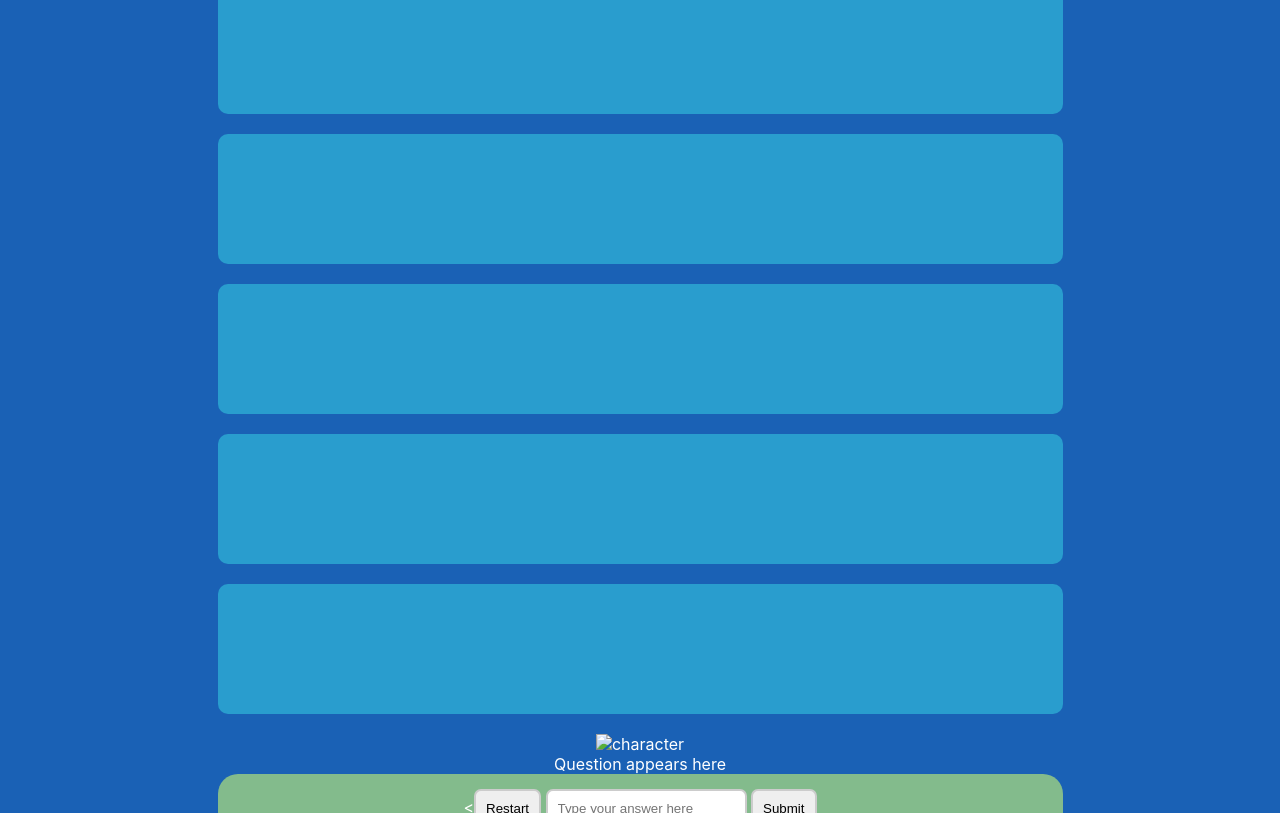
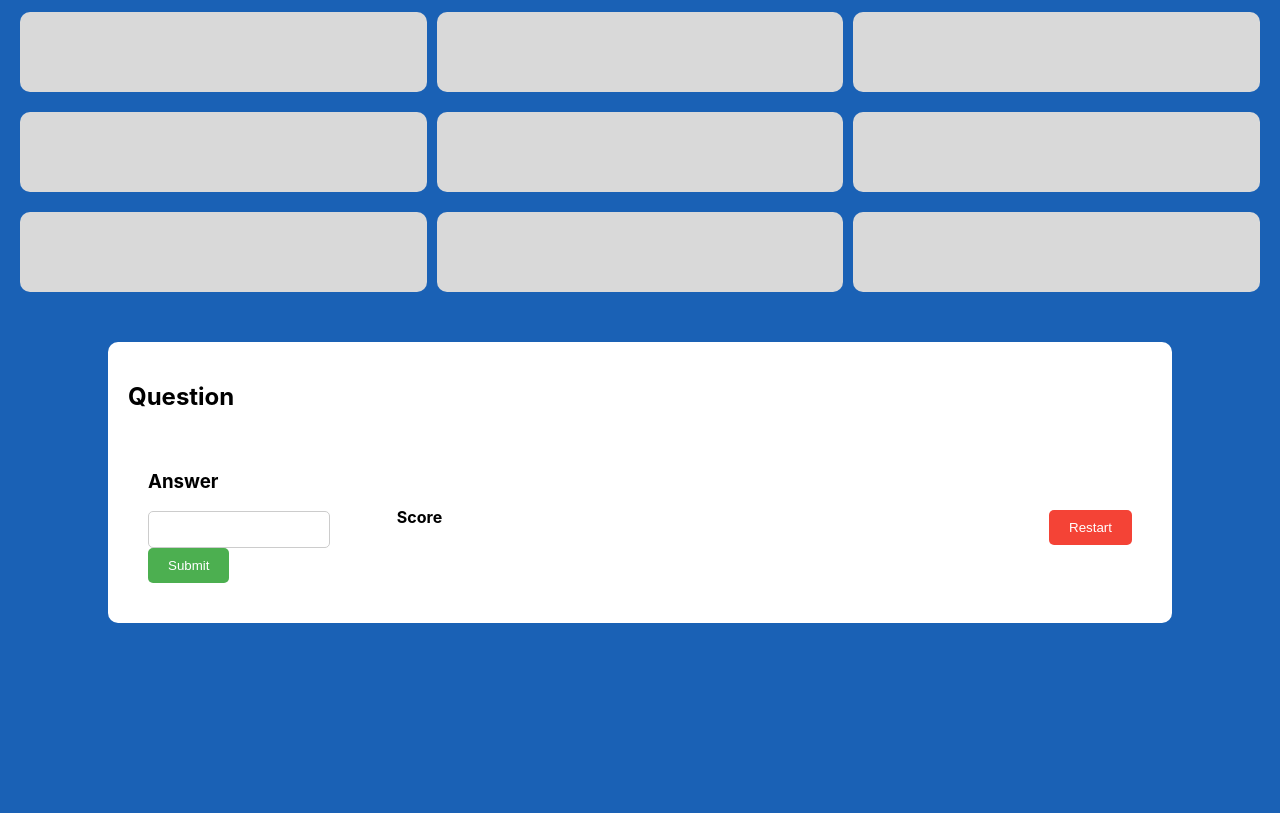
Before and after one commit to whoever11/AniGridProject, a plain HTML site: page index.html in a window 1280 px wide. Shown: the part 107-920 px from the top of the page. After the commit the page ends 800 px from the top, so only its background shows below. Drawn offline with Linux system fonts and the light colour scheme.

Commit message:
back to original html, css idea

```diff
--- a/index.html
+++ b/index.html
@@ -7,28 +7,37 @@
     <link rel="stylesheet" href="style.css">
 </head>
 <body>
-    <div class="container">
+    <div class="container"><!-- This is where the title and logo will be displayed -->
         <h1 class="title">AniGrid</h1>
-    <div class="gameBoard"> <!--gameBoard-->
+    </div>
+    <div class="gameboard"> <!-- This is where the boxes will be displayed -->
         <div class="box" id="box0"></div>
         <div class="box" id="box1"></div>
         <div class="box" id="box2"></div>
         <div class="box" id="box3"></div>
         <div class="box" id="box4"></div>
+        <div class="box" id="box5"></div>
+        <div class="box" id="box6"></div>
+        <div class="box" id="box7"></div>
+        <div class="box" id="box8"></div>
     </div>
-    <div class="character-container">
-        <img src="image" alt="character" id="character">
-        <div class="speech-bubble" id="question">Question appears here</div>
-    <div class="Answer-area"><!-- This is where the answer typed and start button-->
+    <div class="Question-area"><!-- This is where the question will be displayed -->
+        <h2 class="Question-text">Question</h2>
+        <div class="question" id="question"></div>
+    <div class="Answer-area"><!-- This is where the answer typed-->
         <div class="Answer">
-            <<button id="restart" class="control-button">Restart</button>
-            <input type="text" id="answer" class="answer-input" placeholder="Type your answer here">
-            <button id="submit" class="control-button">Submit</button>
-        </div>
+            <h3 class="Answer-text">Answer</h3>
+            <div class="answer-area">
+                <input type="text" id="answer">
+                <button id="submit">Submit</button>
+            </div>
     </div>
     <div class="score-area"><!-- This is where the score will be displayed -->
         <h4 class="score-text">Score</h4>
         <div class="score" id="score"></div>
+    </div> <!-- Closing tag for <div class="score-area"> -->
+    <div class="restartBtn">
+        <button id="restart">Restart</button>
     </div>
     <script defer src="script.js"></script>
     </body>
--- a/style.css
+++ b/style.css
@@ -1,98 +1,89 @@
-body {
+body, html {
+  margin: 0;
+  padding: 0;
+  box-sizing: border-box;
   font-family: 'Inter', sans-serif;
   background-color: #1A61B5;
+}
+
+.container {
+  text-align: center;
+  padding: 20px;
+}
+
+.title {
   color: white;
-  text-align: center;
+  margin: 0;
+  padding-top: 20px;
 }
-.container {
-  margin: auto;
-  max-width: 845px;
-}
-h1 {
-  font-size: 3rem;
-  margin-bottom: 0;
-  color: black;
-}
-h2 {
-  font-size: 2rem;
-  margin-top: 0;
-  color: black;
-}
-h3 {
-  font-size: 1.5rem;
-  margin-top: 0;
-  color: black;
-}
-h4 {
-  font-size: 1.2rem;
-  margin-top: 0;
-  color: black;
-}
+
 .gameboard {
   display: grid;
-  grid-template-columns: repeat (3, 1fr);
-  gap: 10px;
-  margin: 20px 0;
+  grid-template-columns: repeat(3, 1fr);
+  gap: 10px; /* Space between boxes */
+  padding: 20px; /* Padding around the gameboard */
+  justify-content: center;
 }
 
 .box {
-  background-color: #299DCE;
-  padding: 15px;
-  margin-bottom: 20px;
+  background-color: #D9D9D9; /* Default color for the boxes */
   border-radius: 10px;
-  height: 100px;
+  padding: 40px;
+  margin-bottom: 10px;
 }
-.box:hover {
-  background-color: #1A61B5;
-  cursor: pointer;
+
+.Question-area {
+  background-color: #fff; /* Background color for the question area */
+  color: black; /* Text color for the question */
+  border-radius: 10px;
+  padding: 20px;
+  margin: 20px auto;
+  width: 80%;
 }
-.box:active {
-  background-color: #1A61B5;
-}
-.Question-area {
-  background-color: #299DCE;
-  padding: 15px;
-  border-radius: 10px;
-  margin-bottom: 20px;
-  color:red ;
-}
+
 .Answer-area {
   display: flex;
+  justify-content: center; /* Centering answer area contents */
   align-items: center;
-  justify-content: space-around;
-  background-color: #83BB8C;
-  padding: 15px;
-  border-radius: 20px;
+  gap: 10px;
+  padding: 20px;
 }
 
-.score-area {
-  background-color: #F24A4A;
-  padding: 10px 15px;
-  border-radius: 10px;
-  cursor: pointer;
-  font-size: 20px;
-  color: white;
+.Answer {
+  flex-grow: 1; /* Answer area takes available space */
 }
 
-.restartBtn {
-  background: color #4bdb7c;
+.answer-area input[type="text"] {
+  padding: 10px;
+  border-radius: 5px;
+  border: 1px solid #ccc;
+  width: 70%; /* Width of the text input */
+}
+
+.answer-area button {
+  padding: 10px 20px;
+  border-radius: 5px;
   border: none;
-  border-radius: 5px;
-  padding: 10px 20px;
-  font-size: 20px;
+  background-color: #4CAF50;
   color: white;
   cursor: pointer;
 }
 
-input[type="text"],button {
+.score-area {
+  background-color: #fff; /* Background color for the score area */
+  color: black;
+  border-radius: 10px;
   padding: 10px;
-  border: 2px solid #ccc;
-  border-radius: 7px;
+  margin: 20px auto;
+  width: 80%;
 }
 
-/* cSpell:ignore gameboard */
-@media (max-width: 600px) {
-  .gameboard {
-    grid-template-columns: repeat (2, 1fr)
-  }
+.restartBtn button {
+  background-color: #f44336; /* Restart button color */
+  color: white;
+  padding: 10px 20px;
+  border-radius: 5px;
+  border: none;
+  margin-top: 20px;
+  cursor: pointer;
 }
```
